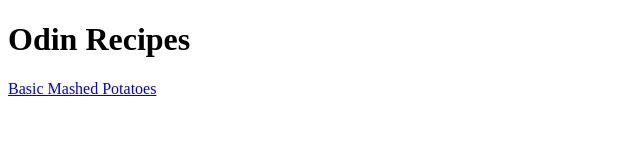
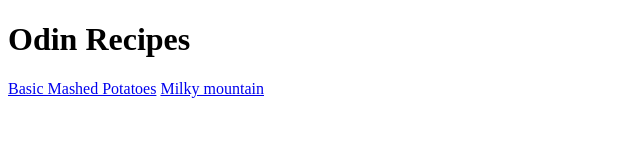
Before and after one commit to DEDDED/odin-recipes, a plain HTML site: page index.html in a window 1280 px wide. Shown: the whole page, without its empty margins (0-640 px from the left). Drawn offline with Linux system fonts and the light colour scheme.

Commit message:
see last commit

```diff
--- a/index.html
+++ b/index.html
@@ -7,6 +7,7 @@
     <body>
         <h1>Odin Recipes</h1>
         <a href="./recipes/basic-mashed-potatoes.html">Basic Mashed Potatoes</a>
+        <a href="./recipes/milky-mountain.html">Milky mountain</a>
 
     </body>
 
```
